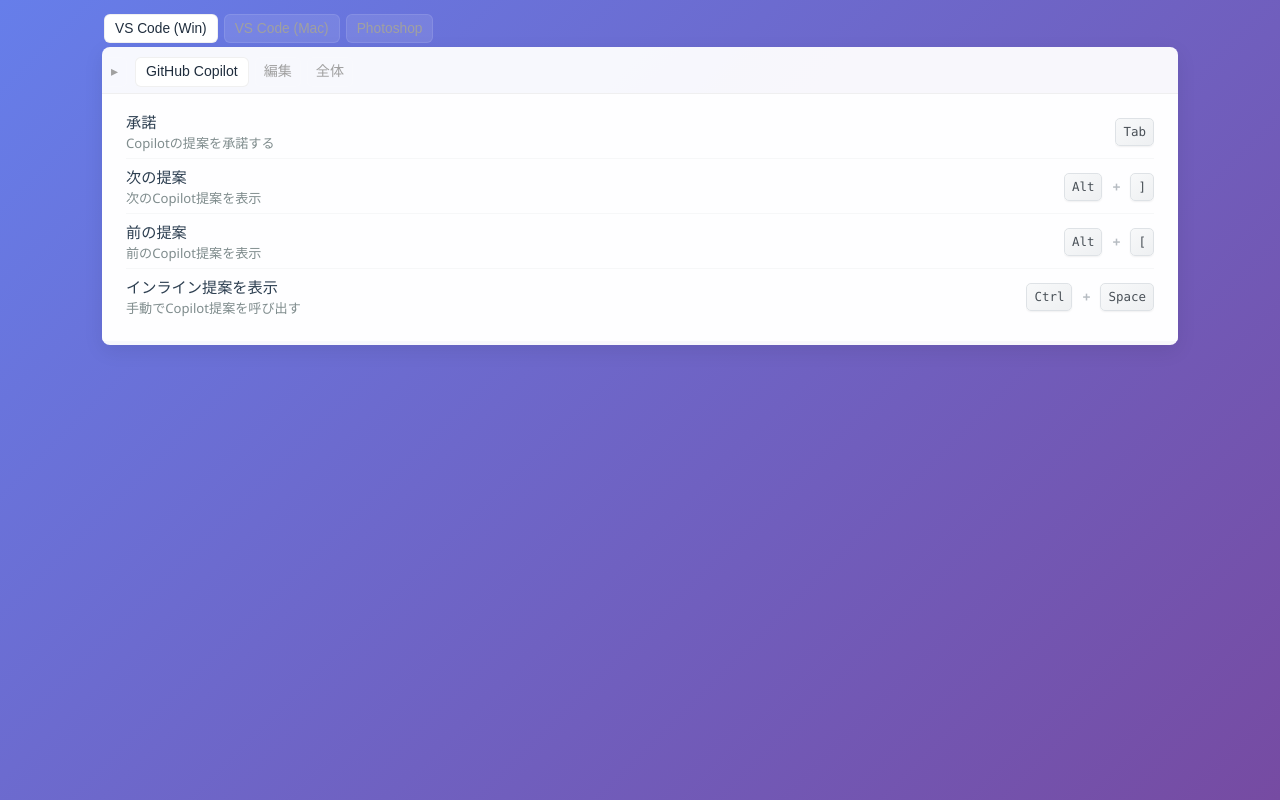
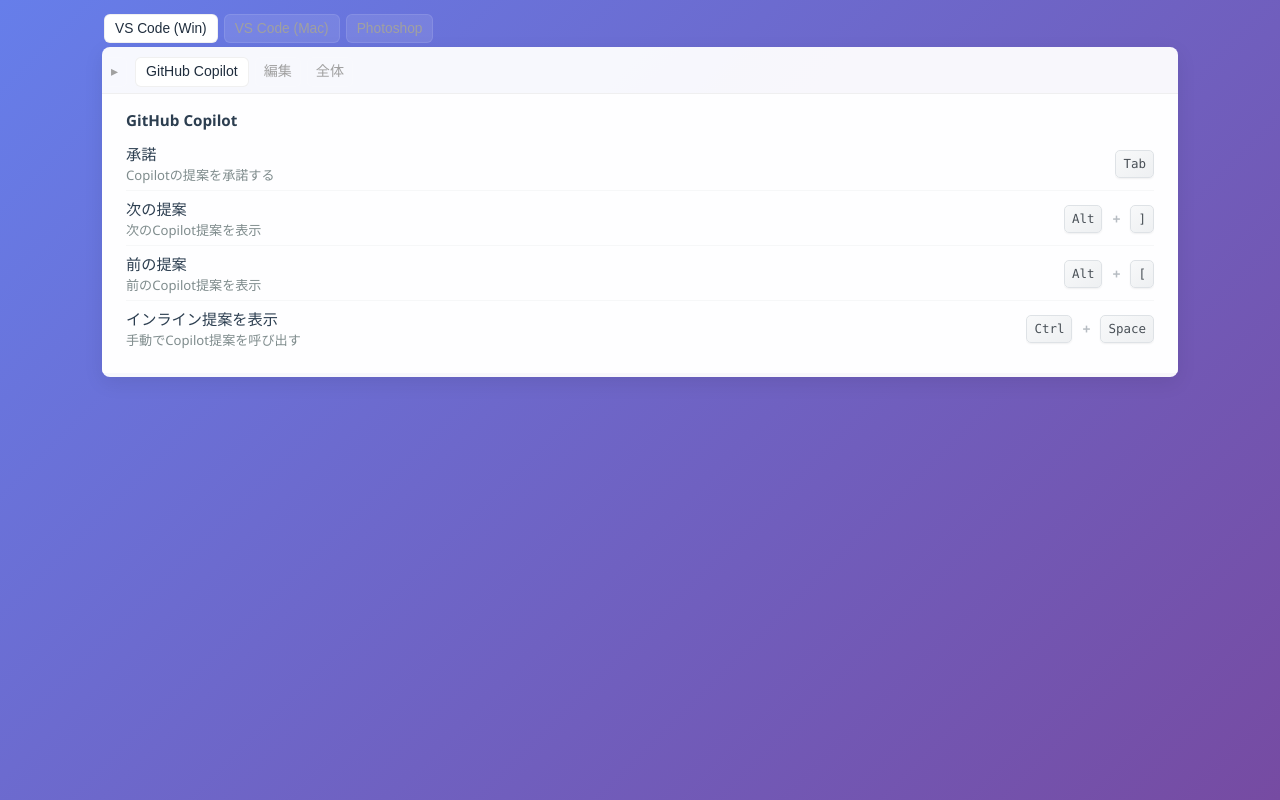
Before and after one commit to NW-Lab/EasyShortcutKey, a plain HTML site: page browser/index.html in a window 1280 px wide. Drawn offline with Linux system fonts and the light colour scheme.

Commit message:
feat: show group headers when expanded

```diff
--- a/browser/app.js
+++ b/browser/app.js
@@ -529,9 +529,11 @@
      * Render a single group
      */
     renderGroup(group) {
-        // Do not render group header in the content area — group is represented by tabs
+        // Render group header and its shortcuts. When used in expanded view, the header
+        // helps identify which group the shortcuts belong to.
         return `
             <div class="group">
+                <div class="group-header">${this.escapeHtml(group.groupName)}</div>
                 <div class="shortcuts">
                     ${group.shortcuts.map(shortcut => this.renderShortcut(shortcut)).join('')}
                 </div>
--- a/browser/style.css
+++ b/browser/style.css
@@ -262,6 +262,13 @@
     padding: 12px 16px; /* tightened top padding so first shortcut is closer to tabs */
 }
 
+.group-header {
+    font-size: 0.95rem;
+    font-weight: 600;
+    color: #2c3e50;
+    margin-bottom: 8px;
+}
+
 .group:last-child {
     border-bottom: none;
 }
```
